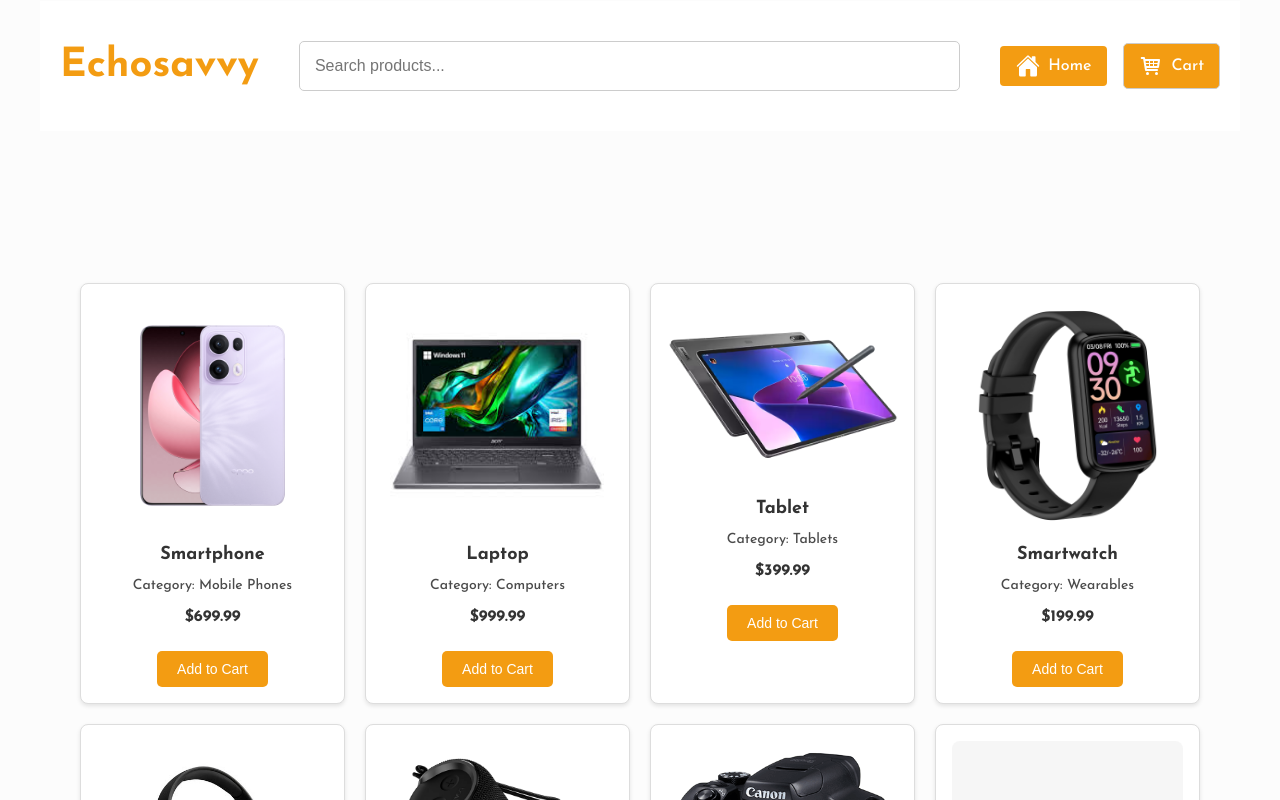
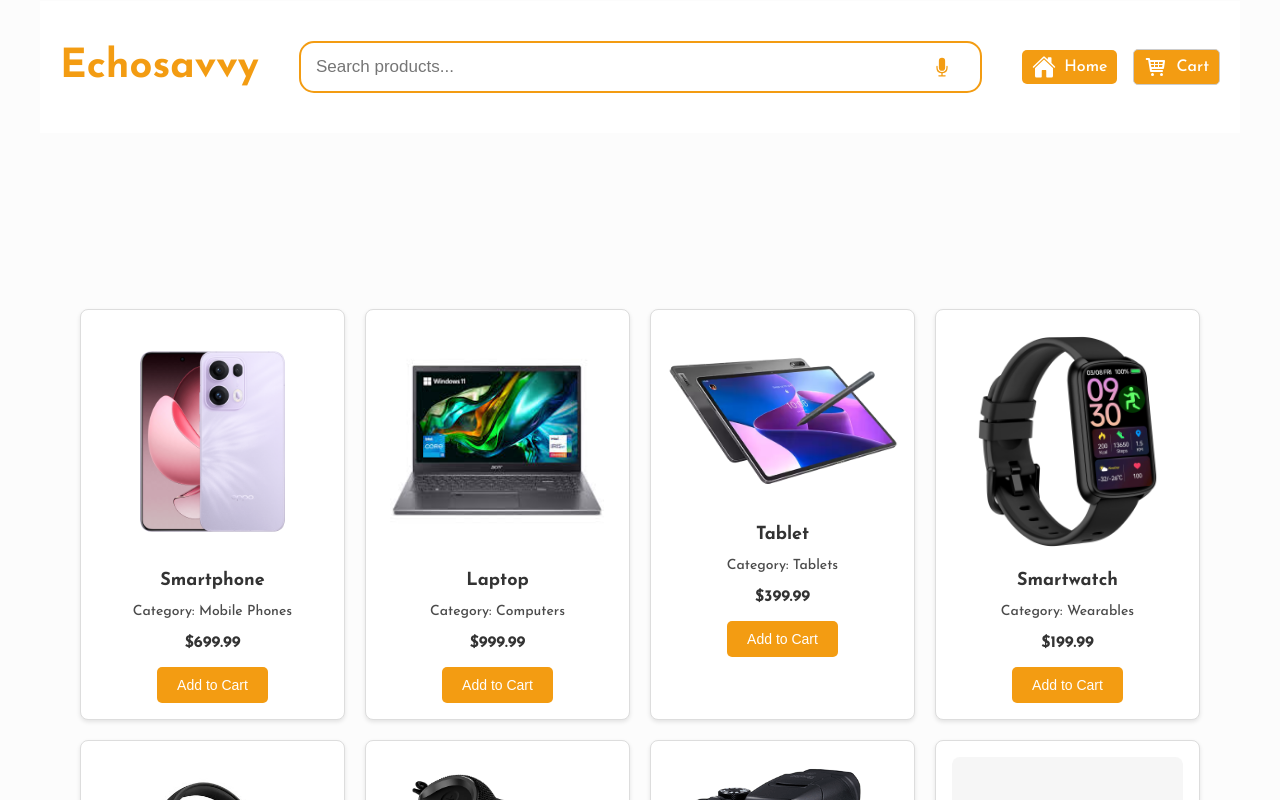
Before and after one commit to adithya-adhi-23/echosavvy, a React (Vite) app in the folder frontend/: page /products in a window 1280 px wide. Shown: the top 800 px of the page. Built offline with nearby package versions, Linux system fonts and the light colour scheme.

Commit message:
voicesearch

```diff
--- a/frontend/src/products/Products.jsx
+++ b/frontend/src/products/Products.jsx
@@ -1,8 +1,8 @@
-
 import React, { useState, useEffect, useRef } from "react";
 import { Link } from "react-router-dom";
 import { TiShoppingCart } from "react-icons/ti";
 import { IoHome } from "react-icons/io5";
+import { HiMicrophone } from "react-icons/hi2";
 import styles from "./Products.module.css";
 
 const products = [
@@ -27,63 +27,78 @@ const products = [
   { id: 19, name: "VR Headset", category: "Gaming", price: "$299.99", description: "Immersive VR headset for gaming and entertainment.", image: "/image/vrhead.webp" },
 ];
 
-
 const Products = () => {
   const [searchTerm, setSearchTerm] = useState("");
   const [filteredProducts, setFilteredProducts] = useState(products);
+  const [isListening, setIsListening] = useState(false);
   const synthRef = useRef(window.speechSynthesis);
+  const recognitionRef = useRef(null);
 
   useEffect(() => {
+    const SpeechRecognition = window.SpeechRecognition || window.webkitSpeechRecognition;
+    if (SpeechRecognition) {
+      recognitionRef.current = new SpeechRecognition();
+      recognitionRef.current.continuous = false;
+      recognitionRef.current.lang = "en-US";
+      recognitionRef.current.interimResults = false;
+      recognitionRef.current.onresult = handleSpeechResult;
+      recognitionRef.current.onerror = handleSpeechError;
+    } else {
+      console.warn("Speech recognition not supported.");
+    }
+
+    synthRef.current.onvoiceschanged = () => synthRef.current.getVoices();
+
     return () => {
-      synthRef.current.cancel();
+      if (recognitionRef.current) recognitionRef.current.stop();
+      if (synthRef.current) synthRef.current.cancel(); // Stop ongoing speech when unmounting
     };
   }, []);
+
+
+  const handleSpeechResult = (event) => {
+    const transcript = event.results[0][0].transcript;
+    setSearchTerm(transcript);
+    handleSearch({ target: { value: transcript } });
+    setIsListening(false);
+  };
+
+  const handleSpeechError = () => {
+    setIsListening(false);
+    speakText("Sorry, I couldn't understand you. Please try again.");
+  };
+
+  const startVoiceSearch = () => {
+    if (recognitionRef.current) {
+      synthRef.current.cancel(); // Stop any ongoing speech before starting recognition
+      recognitionRef.current.start();
+      setIsListening(true);
+      speakText("Listening...");
+    }
+  };
+
 
   const speakText = (text) => {
     if (!synthRef.current) return;
     synthRef.current.cancel();
     const utterance = new SpeechSynthesisUtterance(text);
-    utterance.lang = "en-IN"; // Set language to Indian English
+    utterance.lang = "en-IN";
     utterance.rate = 1;
     utterance.pitch = 1.2;
-
-    // Select an Indian English voice
-    const voices = synthRef.current.getVoices();
-    utterance.voice = voices.find(voice => voice.lang === "en-IN") || voices[0];
-
     synthRef.current.speak(utterance);
   };
-
 
   const handleSearch = (e) => {
     const value = e.target.value.toLowerCase();
     setSearchTerm(value);
-    const filtered = products.filter((product) =>
-      product.name.toLowerCase().includes(value)
-    );
-    setFilteredProducts(filtered);
-  };
-
-  const announceHeading = () => {
-    speakText("Welcome to EchoSavvy products page");
-  };
-
-  const announceButton = (buttonName) => {
-    speakText(buttonName);
-  };
-
-  const announceProductDetails = (product) => {
-    speakText(
-      `${product.name}, Price: ${product.price}, Category: ${product.category}, Description: ${product.description}`
-    );
+    setFilteredProducts(value ? products.filter(p => p.name.toLowerCase().includes(value)) : products);
   };
 
   return (
     <main className={styles.productDisplay}>
       <div className={styles.topBar}>
-        <h1 className={styles.platformName} onMouseEnter={announceHeading}>
-          Echosavvy
-        </h1>
+        <h1 className={styles.platformName} onMouseEnter={() => speakText("Welcome to EchoSavvy products page")}>Echosavvy</h1>
+
         <div className={styles.searchContainer}>
         <input
           type="text"
@@ -91,62 +106,40 @@ const Products = () => {
           className={styles.searchBar}
           value={searchTerm}
           onChange={handleSearch}
-            onMouseEnter={() => speakText("Search products by name")} // Announce on hover
-            onFocus={() => speakText("Search products by name")} // Announce on focus
-            aria-label="Search products by name" // Accessible name for screen readers
+          aria-label="Search products by name"
+          onMouseEnter={() => speakText("search bar for products search")}
+          onMouseLeave={() => synthRef.current.cancel()} // Stop speech when leaving search bar
+        />
+
+          <HiMicrophone
+            className={styles.microphoneIcon}
+            size={20}
+            onClick={startVoiceSearch}
+            onKeyDown={(e) => { if (e.key === "Enter" || e.key === " ") startVoiceSearch(); }}
+            tabIndex={0}
+            aria-label="Start voice search"
+            onMouseEnter={() => speakText("Click here to search products")}
           />
         </div>
-        <Link
-          to="/"
-          className={styles.homeButton}
-          onMouseEnter={() => announceButton("Home")}
-          onFocus={() => announceButton("Home")}
-        >
-          <IoHome size={24} /> Home
-        </Link>
-        <Link
-          to="/cart"
-          className={styles.cartButton}
-          onMouseEnter={() => announceButton("Cart")}
-          onFocus={() => announceButton("Cart")}
-        >
-          <TiShoppingCart size={24} /> Cart
-        </Link>
+
+        <Link to="/" className={styles.homeButton} onMouseEnter={() => speakText("click to navigate to home")}><IoHome size={24} /> Home</Link>
+        <Link to="/cart" className={styles.cartButton} onMouseEnter={() => speakText(" click to view your cart")}><TiShoppingCart size={24} /> Cart</Link>
       </div>
 
       <div className={styles.productsDisp}>
         <div className={styles.productGrid}>
           {filteredProducts.length > 0 ? (
             filteredProducts.map((product) => (
-              <div
-                key={product.id}
-                className={styles.productCard}
-                onMouseEnter={() => announceProductDetails(product)}
-                aria-label={`${product.name}, Price: ${product.price}, Category: ${product.category}, Description: ${product.description}`}
-              >
-                <img
-                  src={product.image}
-                  alt={product.name}
-                  className={styles.productImage}
-                />
+              <div key={product.id} className={styles.productCard} onMouseEnter={() => speakText(`${product.name}, Price: ${product.price}, Category: ${product.category}, Description: ${product.description}`)}>
+                <img src={product.image} alt={product.name} className={styles.productImage} />
                 <h3>{product.name}</h3>
                 <p className={styles.category}>Category: {product.category}</p>
                 <p className={styles.price}>{product.price}</p>
-                <button
-                  className={styles.addToCart}
-                  tabIndex={0}
-                  onKeyDown={(e) => {
-                    if (e.key === "Enter" || e.key === " ") {
-                      // Handle add to cart logic
-                    }
-                  }}
-                >
-                  Add to Cart
-                </button>
+                <button className={styles.addToCart} onMouseEnter={() => speakText("Add to cart")}>Add to Cart</button>
               </div>
             ))
           ) : (
-            <p className={styles.noResults}>No products found.</p>
+            <p className={styles.noResults} aria-live="polite">No products found.</p>
           )}
         </div>
       </div>
--- a/frontend/src/products/Products.module.css
+++ b/frontend/src/products/Products.module.css
@@ -7,8 +7,8 @@
   top: 0;
   background-color: #fff;
   padding: 10px 20px;
-  /* box-shadow: 0 2px 4px rgba(0, 0, 0, 0.1); */
-  z-index: 1000; /* Ensure it stays above other content */
+
+  z-index: 1000;
   display: flex;
   justify-content: space-between;
   align-items: center;
@@ -72,19 +72,8 @@
   border-radius: 8px;
 }
 
-.addToCart {
-  background-color: #007bff;
-  color: white;
-  border: none;
-  padding: 10px 20px;
-  border-radius: 5px;
-  cursor: pointer;
-  margin-top: 10px;
-}
 
-.addToCart:hover {
-  background-color: #0056b3;
-}
+
 
 .noResults {
   text-align: center;
@@ -99,7 +88,6 @@
   border-radius: 5px;
   font-size: 16px;
 }
-
 .cartButton {
   display: flex;
   align-items: center;
@@ -120,11 +108,11 @@
 .productGrid {
   display: grid;
   grid-template-columns: repeat(auto-fit, minmax(250px, 1fr));
-  gap: 20px; /* Consistent gap */
+  gap: 20px;
   padding: 20px;
   padding-top: 10rem;
   max-width: 1200px;
-  margin: 0 auto; /* Center the grid */
+  margin: 0 auto;
 }
 .productsDisp{
   padding-top: 105rem;
@@ -176,7 +164,7 @@
   font-size: 18px;
   color: #e33030;
   margin-top: 20px;
-  grid-column: span 2; /* Ensure "No results" message spans full width */
+  grid-column: span 2;
 }
 
 .heading {
@@ -215,8 +203,8 @@
 }
 
 .productCard:hover {
-  transform: translateY(-5px); /* Slight lift on hover */
-  box-shadow: 0 4px 8px rgba(0, 0, 0, 0.2); /* Enhanced shadow on hover */
+  transform: translateY(-5px);
+  box-shadow: 0 4px 8px rgba(0, 0, 0, 0.2);
 }
 .platformName {
   font-size: 2rem;
@@ -225,6 +213,7 @@
   font-size: 2.5rem;
   color: #f39c12;
   font-weight: bold;
+  cursor: pointer;
 }
 
 .homeButton {
@@ -236,9 +225,72 @@
   color: white;
   border-radius: 4px;
   text-decoration: none;
-  margin-right: 16px; /* Adds space between Home and Cart buttons */
+  margin-right: 16px;
 }
 
 .homeButton:hover {
   background-color: #f45612;
 }
+.microphoneIcon {
+  cursor: pointer;
+  color: #f39c12;
+  margin-left: 10px;
+  font-size: 160px;
+}
+.searchContainer {
+  position: relative;
+  width: 100%;
+}
+
+.searchBar {
+  width: 100%;
+  padding: 15px 40px 15px 15px;
+  border: 2px solid #f39c12;
+  border-radius: 15px;
+  font-size: 16px;
+}
+
+.microphoneIcon {
+  position: absolute;
+  right: 50px;
+  top: 50%;
+  transform: translateY(-50%);
+  cursor: pointer;
+  color: #f39c12;
+  font-size: 25x;
+}
+
+
+.searchBar:hover {
+  cursor: pointer;
+}
+
+.searchBar::placeholder {
+  font-size: 17px;
+}
+
+.searchBar:focus {
+  outline: none;
+  border-color: #f45612;
+}
+.microphoneIcon svg {
+  width: 40px;
+  height: 40px;
+}
+
+.microphoneIcon:hover {
+  color:  #f45612;
+}
+
+.homeButton, .cartButton {
+  text-decoration: none;
+  font-size: 16px;
+  padding: 5px 10px;
+  background: #f39c12;
+  color: white;
+  border-radius: 5px;
+}
+
+.homeButton:hover, .cartButton:hover {
+  background:  #f45612;
+}
```
Also changed, not shown: 1 other file (tests, documents, lock files or other folders). Lines whose indentation alone changed are shown as unchanged.
